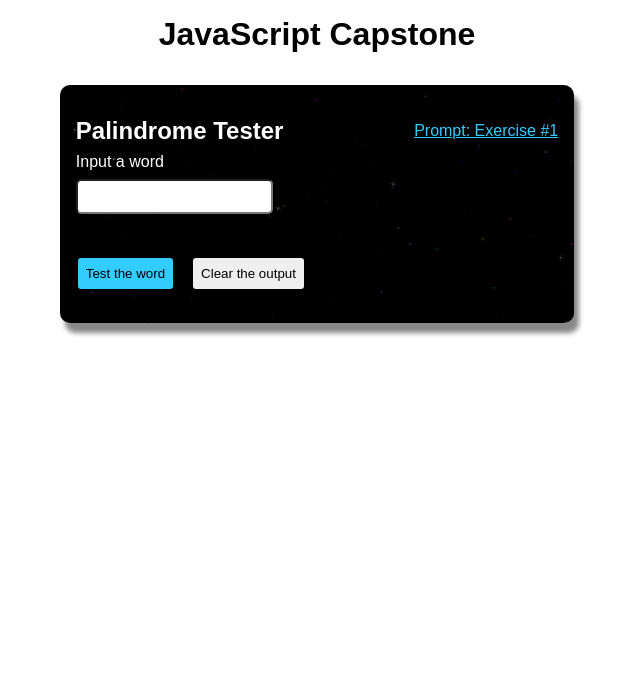
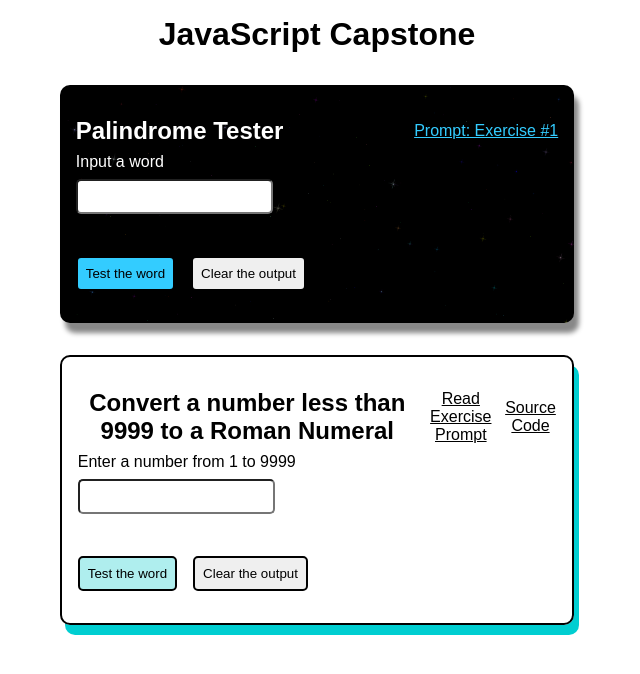
Before and after one commit to hdevilbiss/js-capstone, a React (Create React App) app: page / in a window 1280 px wide. Shown: the top 674 px of the page, without its empty margins (323-963 px from the left). Built offline with nearby package versions, Linux system fonts and the light colour scheme.

Commit message:
✨ App: Import and render Roman.jsx

```diff
--- a/src/App.jsx
+++ b/src/App.jsx
@@ -7,6 +7,7 @@ import "./style/app.scss";
  * Import components
  */
 import Palindrome from "./components/Palindrome";
+import Roman from "./components/Roman";
 
 /**
  * Import Firebase SDK(s)
@@ -32,6 +33,7 @@ function App() {
       </header>
       <div className="wrapper">
         <Palindrome />
+        <Roman />
       </div>
     </div>
   );
```
